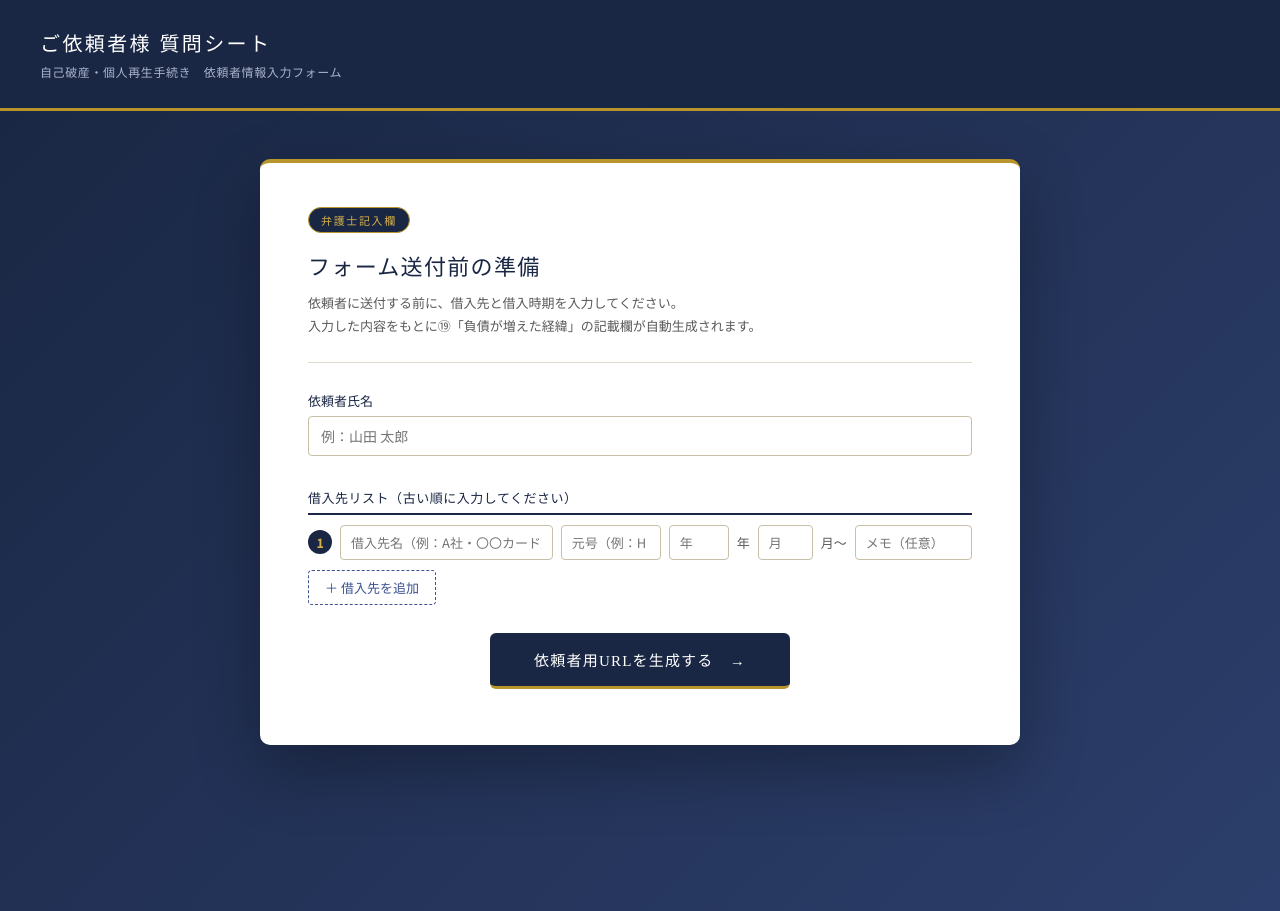
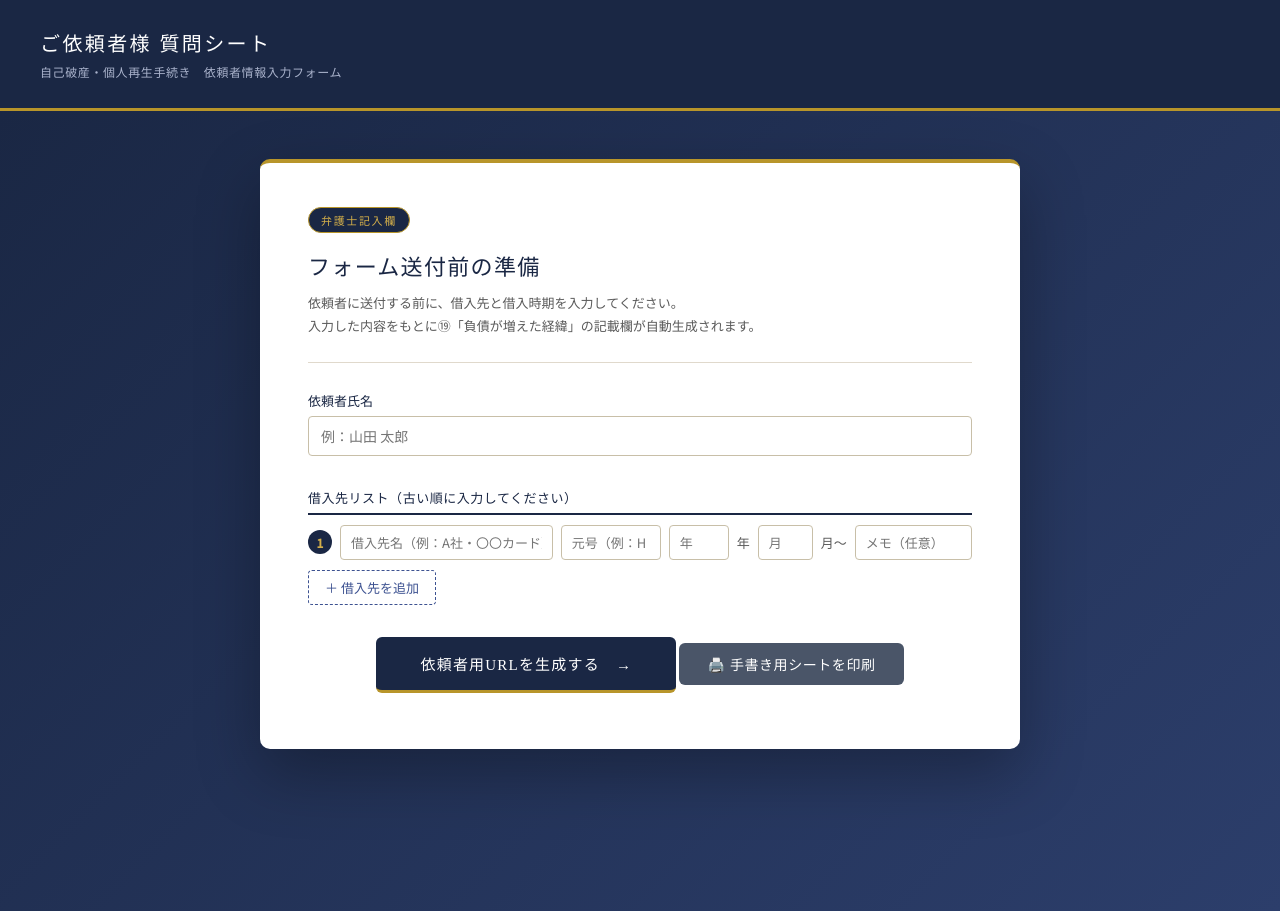
Before and after one commit to hajimarilaw-coder/questionnaire, a plain HTML site: page index.html in a window 1280 px wide. Drawn offline with Linux system fonts and the light colour scheme.

Commit message:
Update index.html

```diff
--- a/index.html
+++ b/index.html
@@ -544,6 +544,19 @@
     transition: background 0.2s, transform 0.15s;
   }
   .setup-go-btn:hover { background: var(--navy-light); transform: translateY(-1px); }
+  .setup-print-btn {
+    display: inline-block;
+    margin-top: 10px;
+    padding: 11px 28px;
+    background: #4a5568;
+    color: #fff;
+    border: none;
+    border-radius: 6px;
+    font-size: 14px;
+    cursor: pointer;
+    letter-spacing: 0.04em;
+  }
+  .setup-print-btn:hover { background: #2d3748; transform: translateY(-1px); }
   .setup-caution {
     text-align: center;
     font-size: 12px;
@@ -722,6 +735,7 @@
 
     <div class="setup-actions">
       <button type="button" class="setup-go-btn" onclick="setupApply()">依頼者用URLを生成する　→</button>
+      <button type="button" class="setup-print-btn" onclick="setupPrintForm()">🖨️ 手書き用シートを印刷</button>
     </div>
 
     <!-- URL表示パネル（準備後に表示） -->
@@ -1824,10 +1838,7 @@
       <button type="button" class="submit-btn" onclick="submitForm()">入力内容を確認・保存する</button>
       <p class="submit-note">入力内容はJSONファイルとしてダウンロードできます。</p>
     </div>
-    <div style="margin-top:16px;text-align:center;">
-      <button type="button" onclick="printForm()" style="background:#4a5568;color:#fff;border:none;padding:12px 32px;border-radius:6px;font-size:15px;cursor:pointer;letter-spacing:0.05em;">🖨️ 手書き用 質問シートを印刷</button>
-      <p style="font-size:12px;color:#888;margin-top:6px;">印刷用に全項目を展開した質問シートが開きます（借入先は自動反映）</p>
-    </div>
+
 
   </form>
 </div>
@@ -3188,6 +3199,22 @@ function dataToReadableText(data) {
 }
 
 
+
+function setupPrintForm() {
+  // セットアップエリアから直接値を読み取る
+  const clientName = document.getElementById('setup-client-name')?.value?.trim() || '';
+  const creditorRows = document.querySelectorAll('#setup-creditor-list .setup-creditor-row');
+  const creditors = [];
+  creditorRows.forEach((row, i) => {
+    const name = row.querySelector('.setup-creditor-name')?.value?.trim() || '';
+    const era  = row.querySelector('.setup-creditor-era')?.value?.trim() || '';
+    const year = row.querySelector('.setup-creditor-year')?.value?.trim() || '';
+    const month= row.querySelector('.setup-creditor-month')?.value?.trim() || '';
+    if (name) creditors.push({ num: creditors.length + 1, name, era, year, month });
+  });
+  printFormWithData(clientName, creditors);
+}
+
 // ─────────────────────────────────────────────────────────────────────
 // 手書き用印刷シート生成
 // ─────────────────────────────────────────────────────────────────────
@@ -3209,6 +3236,10 @@ function printForm() {
       }));
     } catch(e) {}
   }
+  printFormWithData(clientName, creditors);
+}
+
+function printFormWithData(clientName, creditors) {
 
   // 借入先の開始時期テキストを生成
   function eraLabel(e) {
```
